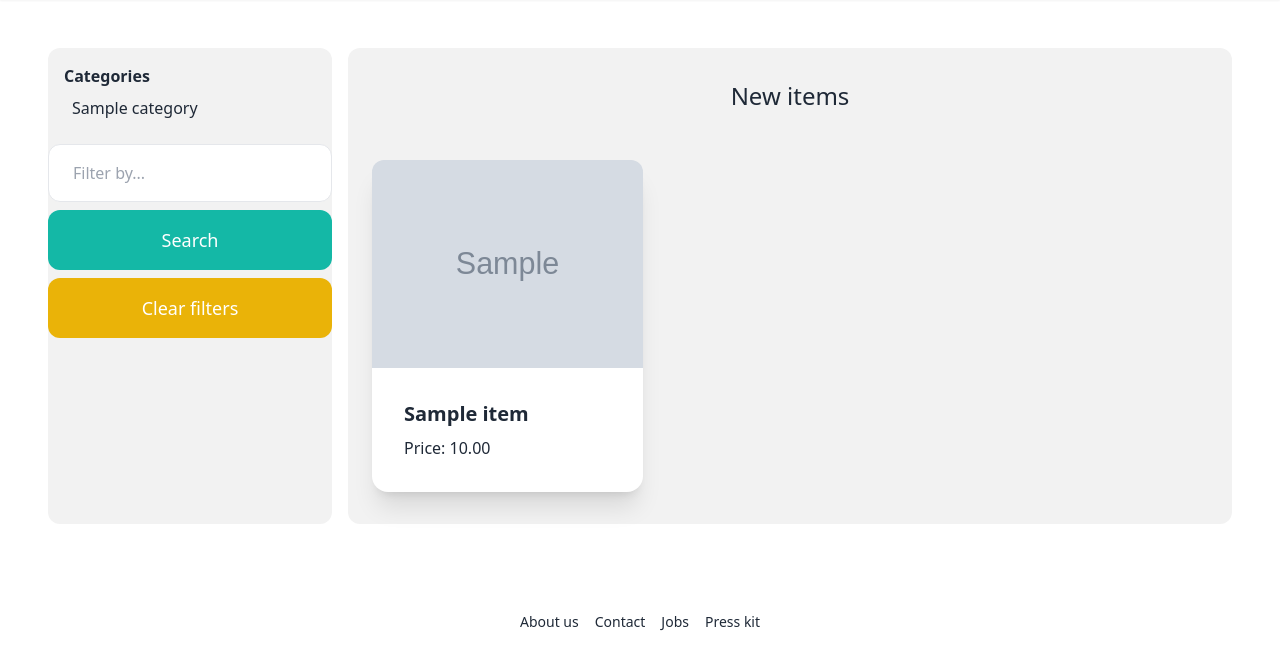
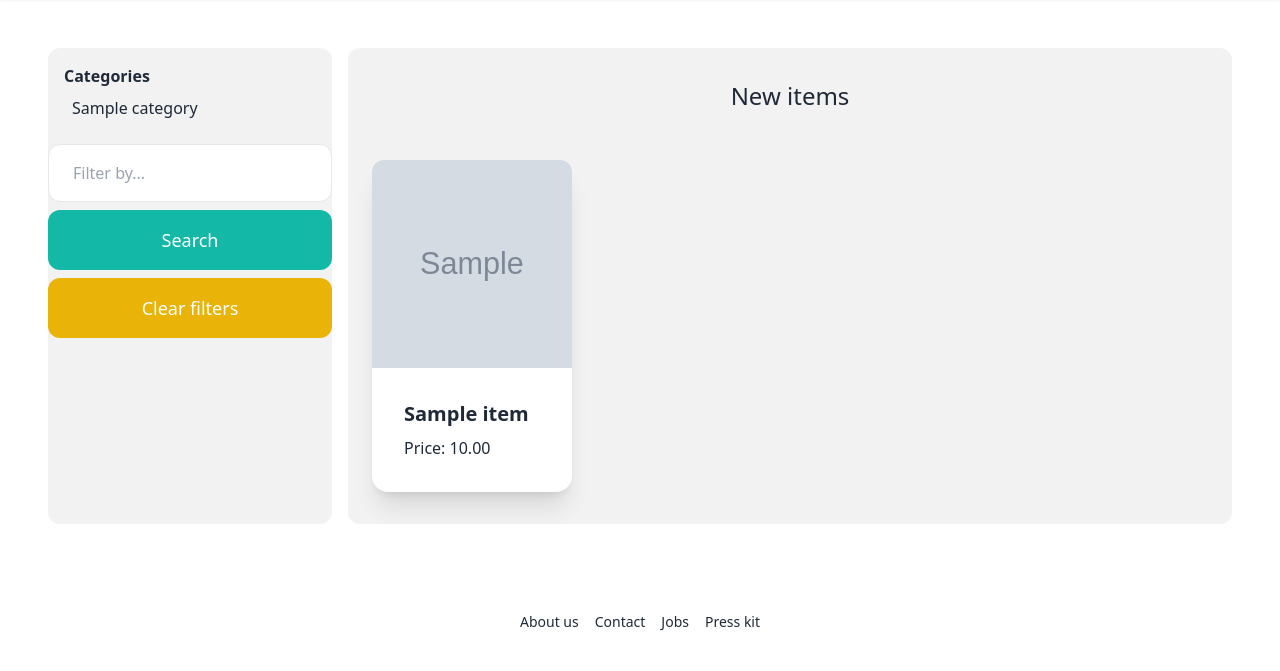
Before and after one commit to doteins/djangommerce, a Django app: page /items/ in a window 1280 px wide. Shown: the part 64-735 px from the top of the page. Run offline with Django 4.2, Linux system fonts and the light colour scheme; tables that the repository leaves empty hold one stand-in row (values such as "Sample post"); grey boxes marked "Sample" are stand-in pictures; parts of the project's set-up code (start-up, migrations or seed data) failed here and were passed over; some libraries are stand-ins or nearby versions.

Commit message:
Add responsive grid for large display

```diff
--- a/product/templates/items.html
+++ b/product/templates/items.html
@@ -47,7 +47,7 @@
       {% endif %}
     </h2>
 
-    <div class="grid grid-cols-3 gap-3">
+    <div class="grid grid-cols-3 lg:grid-cols-4 gap-3">
       {% for item in items %}
       <div class="card bg-base-100 shadow-xl">
         <a href="{% url 'item:detail' item.id %}">
```
